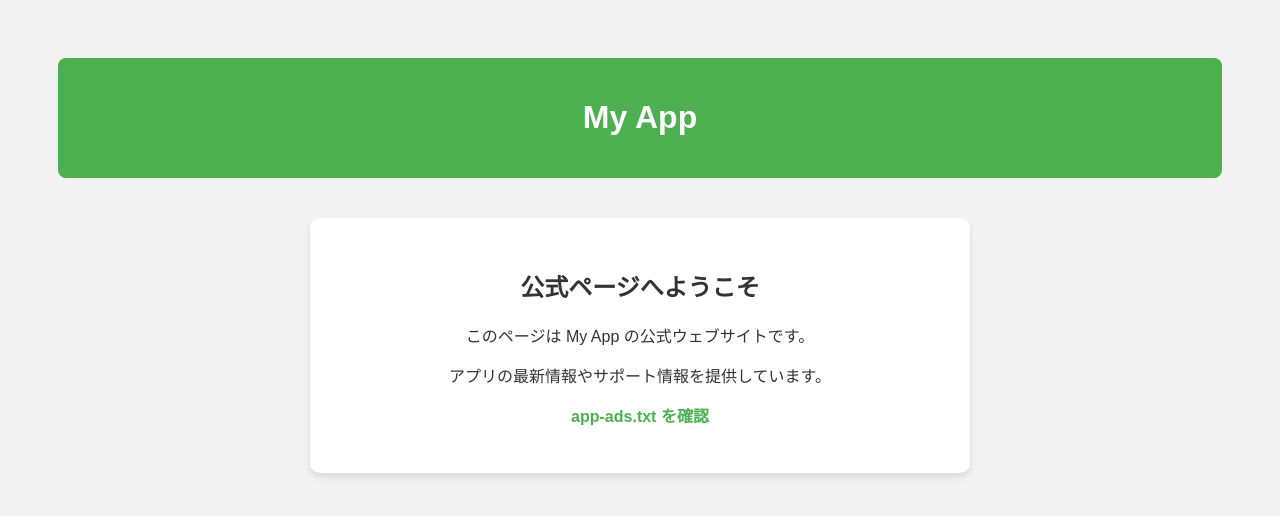
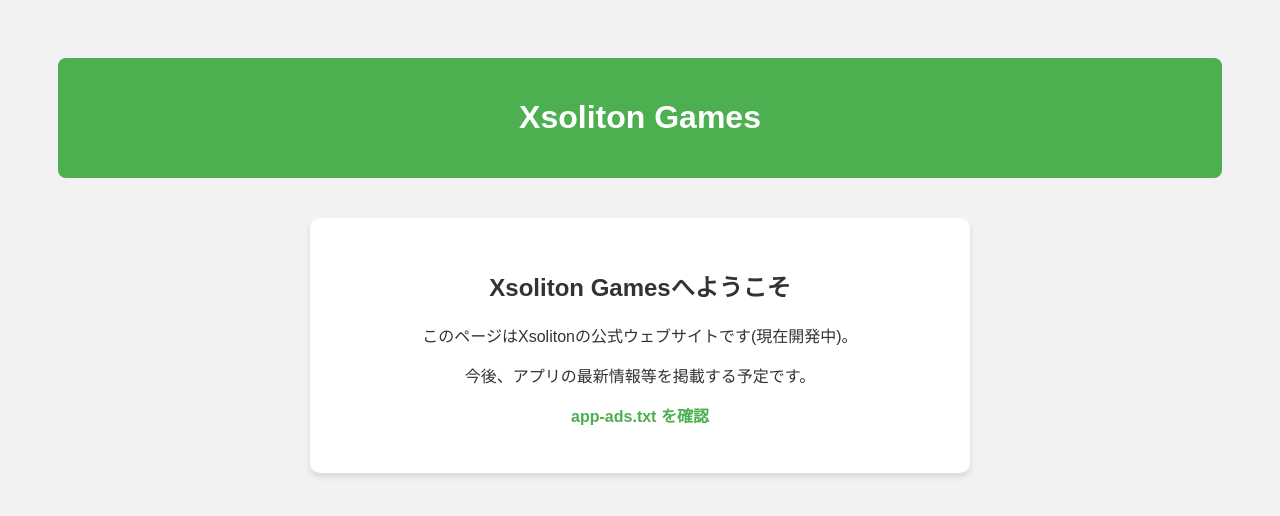
Before and after one commit to nernstSiron/nernstSiron.github.io, a plain HTML site: page index.html in a window 1280 px wide. Drawn offline with Linux system fonts and the light colour scheme.

Commit message:
Update index.html

```diff
--- a/index.html
+++ b/index.html
@@ -38,12 +38,12 @@
 </head>
 <body>
   <header>
-    <h1>My App</h1>
+    <h1>Xsoliton Games</h1>
   </header>
   <section>
-    <h2>公式ページへようこそ</h2>
-    <p>このページは My App の公式ウェブサイトです。</p>
-    <p>アプリの最新情報やサポート情報を提供しています。</p>
+    <h2>Xsoliton Gamesへようこそ</h2>
+    <p>このページはXsolitonの公式ウェブサイトです(現在開発中)。</p>
+    <p>今後、アプリの最新情報等を掲載する予定です。</p>
     <p><a href="/app-ads.txt" target="_blank">app-ads.txt を確認</a></p>
   </section>
 </body>
```
